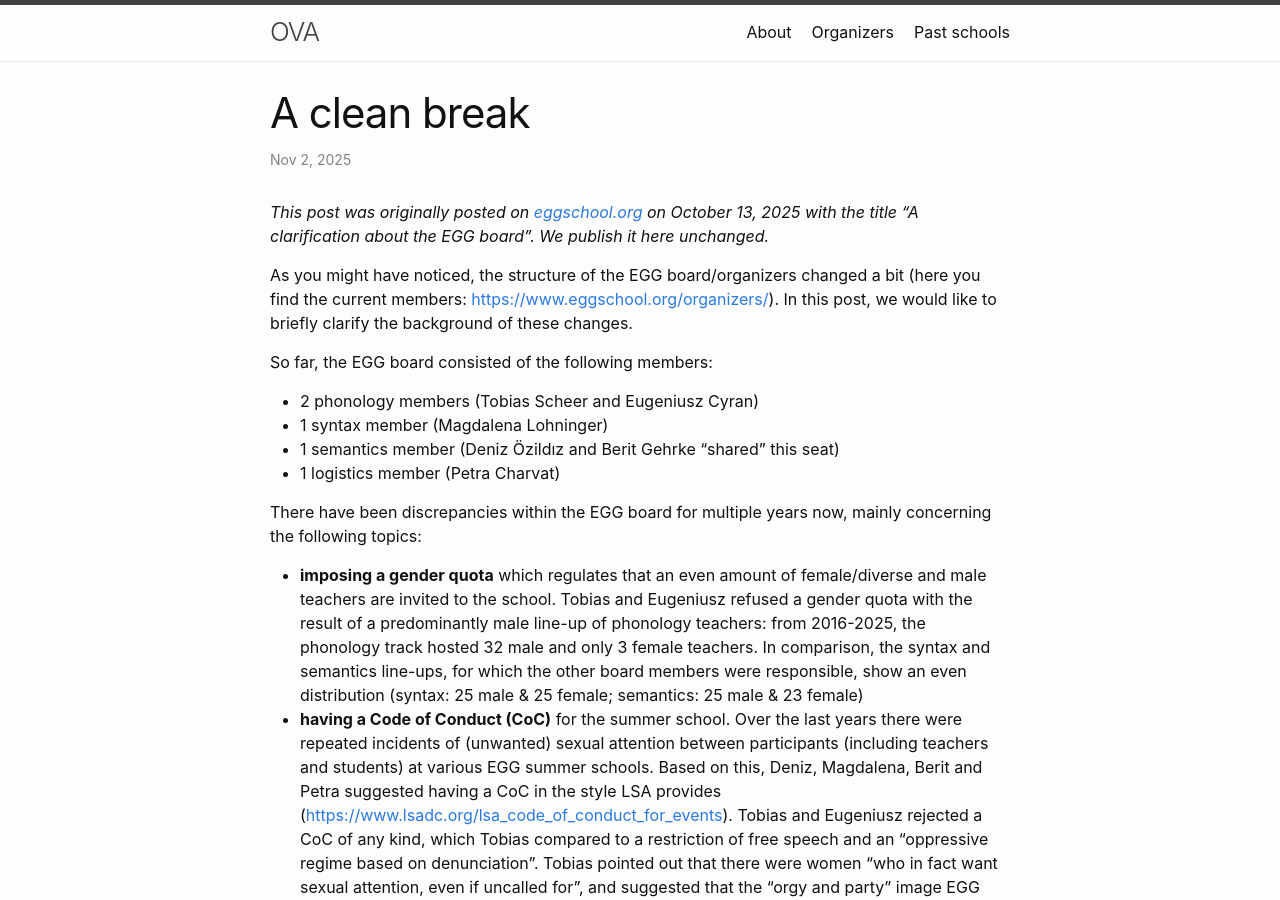
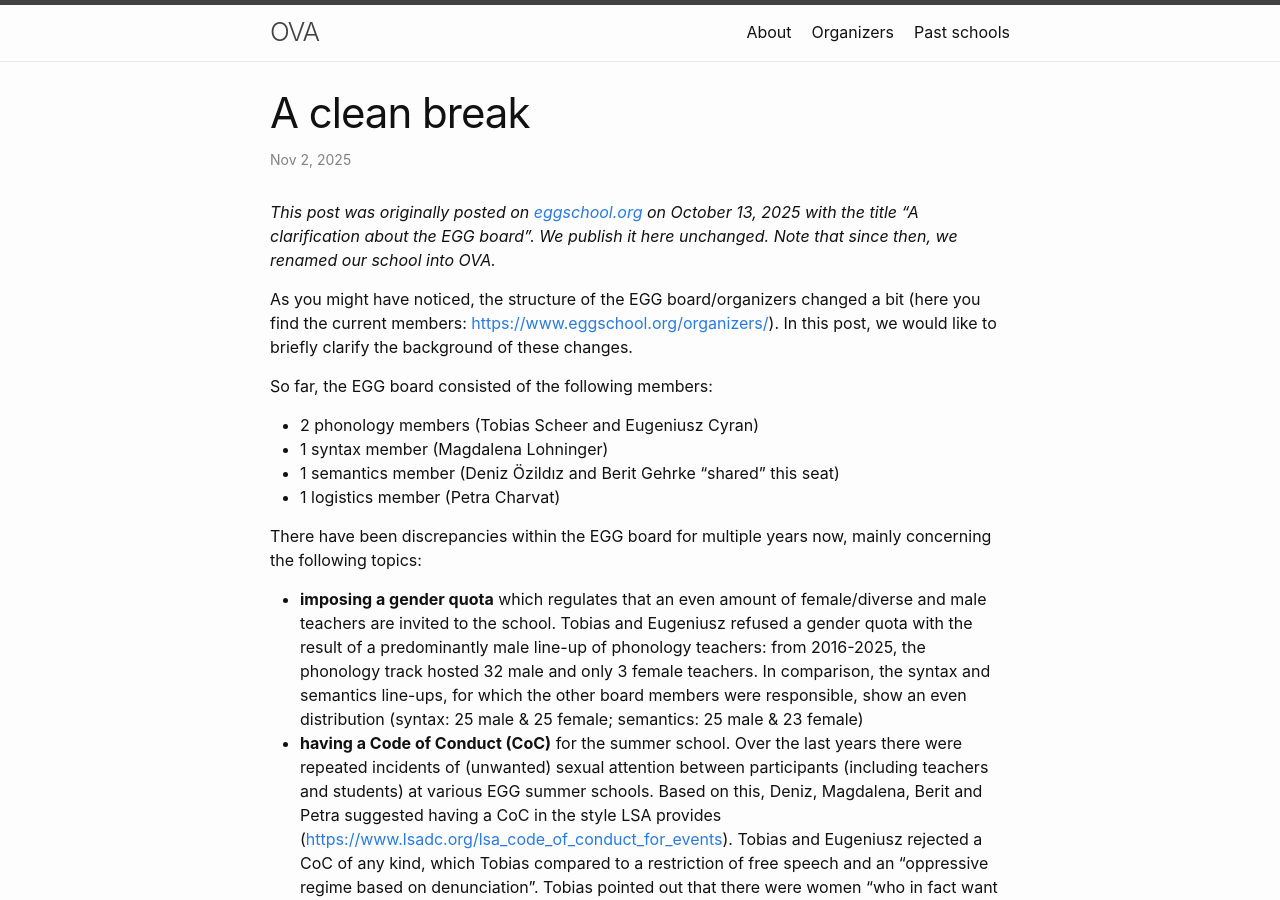
Before and after one commit to ovaschool/ovaschool.github.io, a Jekyll site: the page built from _posts/2025-11-02-clarification.markdown, in a window 1280 px wide and 900 px high. Built offline with Jekyll 4.4.1, drawn with Linux system fonts in a browser that asks for light colours.

Commit message:
Update 2025-11-02-clarification.markdown

```diff
--- a/_posts/2025-11-02-clarification.markdown
+++ b/_posts/2025-11-02-clarification.markdown
@@ -8,7 +8,7 @@ date:   2025-11-02 17:00:00 +0100
 
 *This post was originally posted on [eggschool.org](eggschool.org) on October 13,
 2025 with the title "A clarification about the EGG board". We publish it here
-unchanged.*
+unchanged. Note that since then, we renamed our school into OVA.*
 
 <!--more-->
 
```
